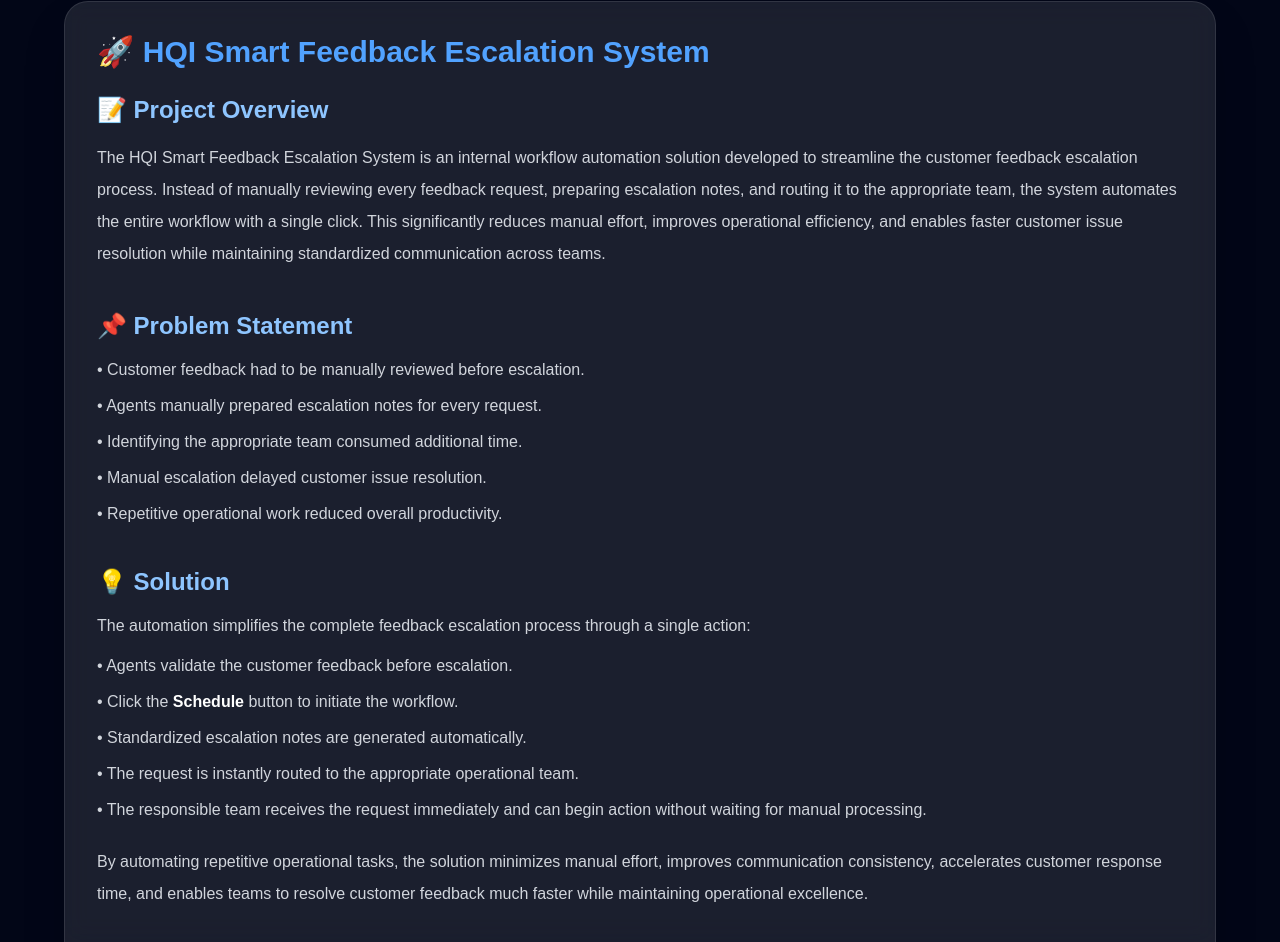
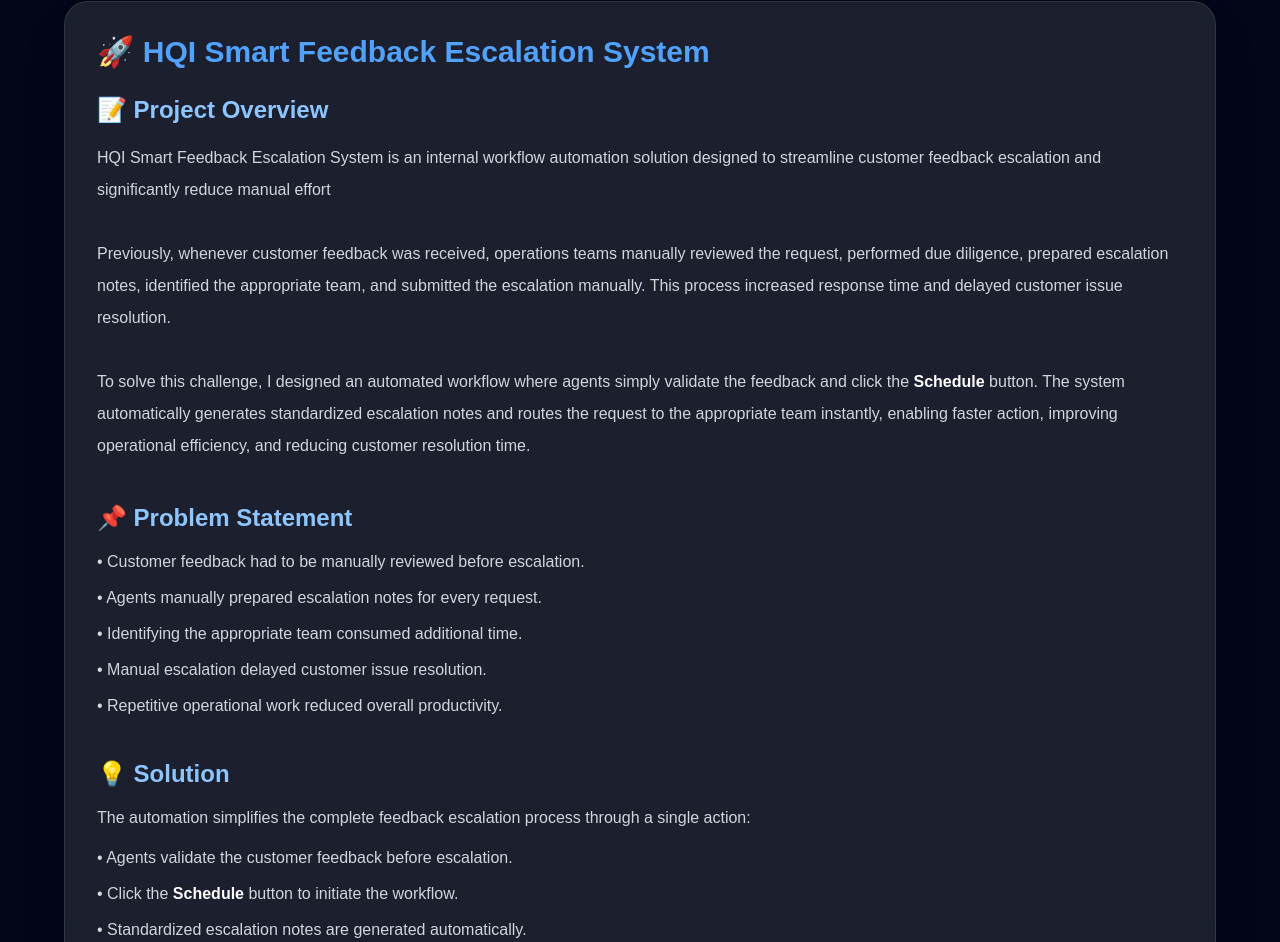
Before and after one commit to kameshDass/portfolio, a Next.js app: page / in a window 1280 px wide. Shown: the part 4461-5403 px from the top of the page. Built offline with nearby package versions, Linux system fonts and the light colour scheme.

Commit message:
Updated portfolio

```diff
--- a/src/components/Projects.tsx
+++ b/src/components/Projects.tsx
@@ -28,10 +28,32 @@ export default function Projects() {
             📝 Project Overview
           </h4>
 
-          <p className="text-gray-300 leading-8">
+           <p className="text-gray-300 leading-8">
+            HQI Smart Feedback Escalation System is an internal workflow
+            automation solution designed to streamline customer feedback
+            escalation and significantly reduce manual effort
 
-The HQI Smart Feedback Escalation System is an internal workflow automation solution developed to streamline the customer feedback escalation process. Instead of manually reviewing every feedback request, preparing escalation notes, and routing it to the appropriate team, the system automates the entire workflow with a single click. This significantly reduces manual effort, improves operational efficiency, and enables faster customer issue resolution while maintaining standardized communication across teams.
+            <br />
+            <br />
 
+            Previously, whenever customer feedback was received, operations
+            teams manually reviewed the request, performed due diligence,
+            prepared escalation notes, identified the appropriate team, and
+            submitted the escalation manually. This process increased response
+            time and delayed customer issue resolution.
+
+            <br />
+            <br />
+
+            To solve this challenge, I designed an automated workflow where
+            agents simply validate the feedback and click the
+            <span className="font-semibold text-white">
+              {" "}Schedule{" "}
+            </span>
+            button. The system automatically generates standardized escalation
+            notes and routes the request to the appropriate team instantly,
+            enabling faster action, improving operational efficiency, and
+            reducing customer resolution time.
           </p>
 
           {/* Problem Statement */}
```
